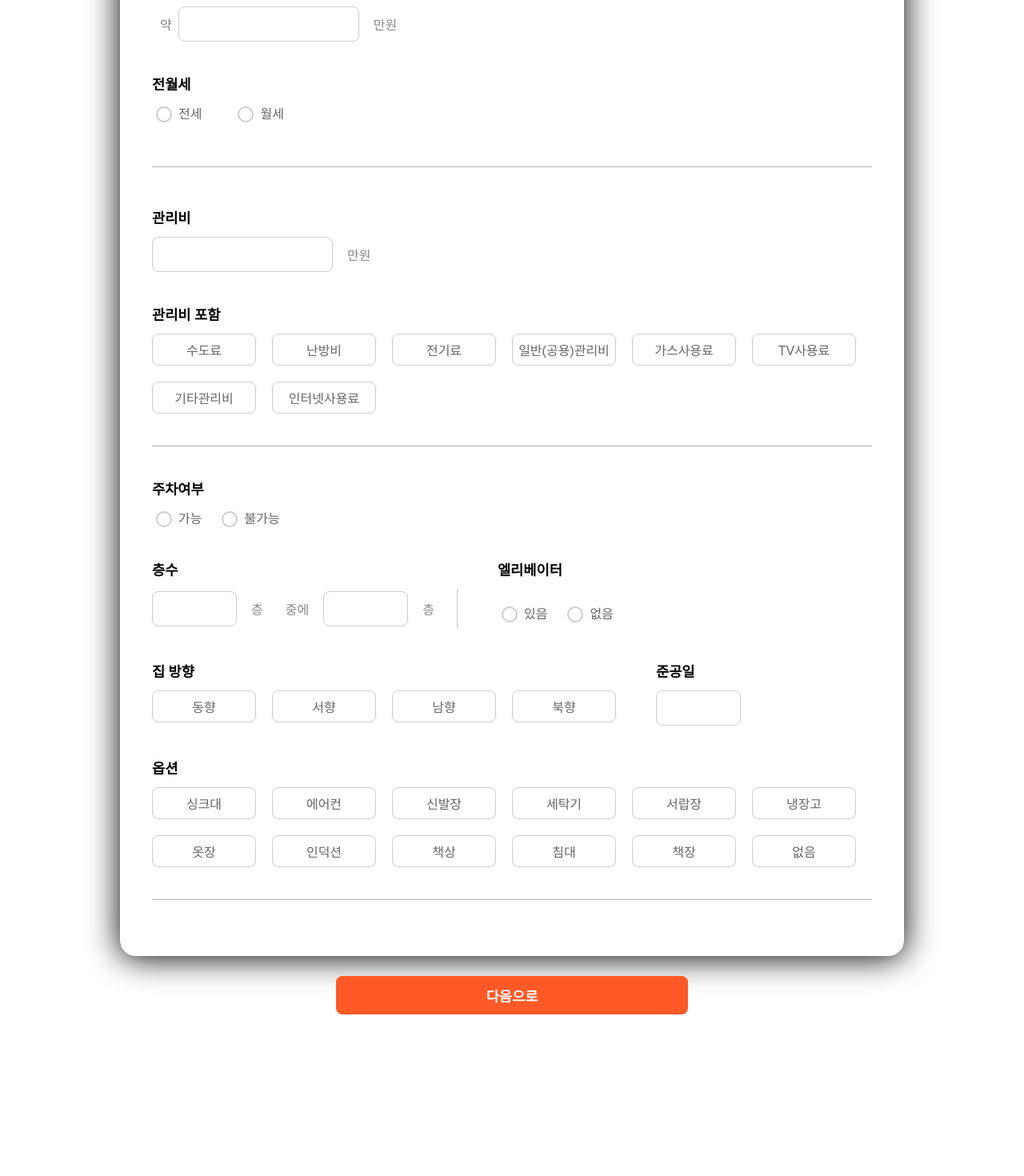
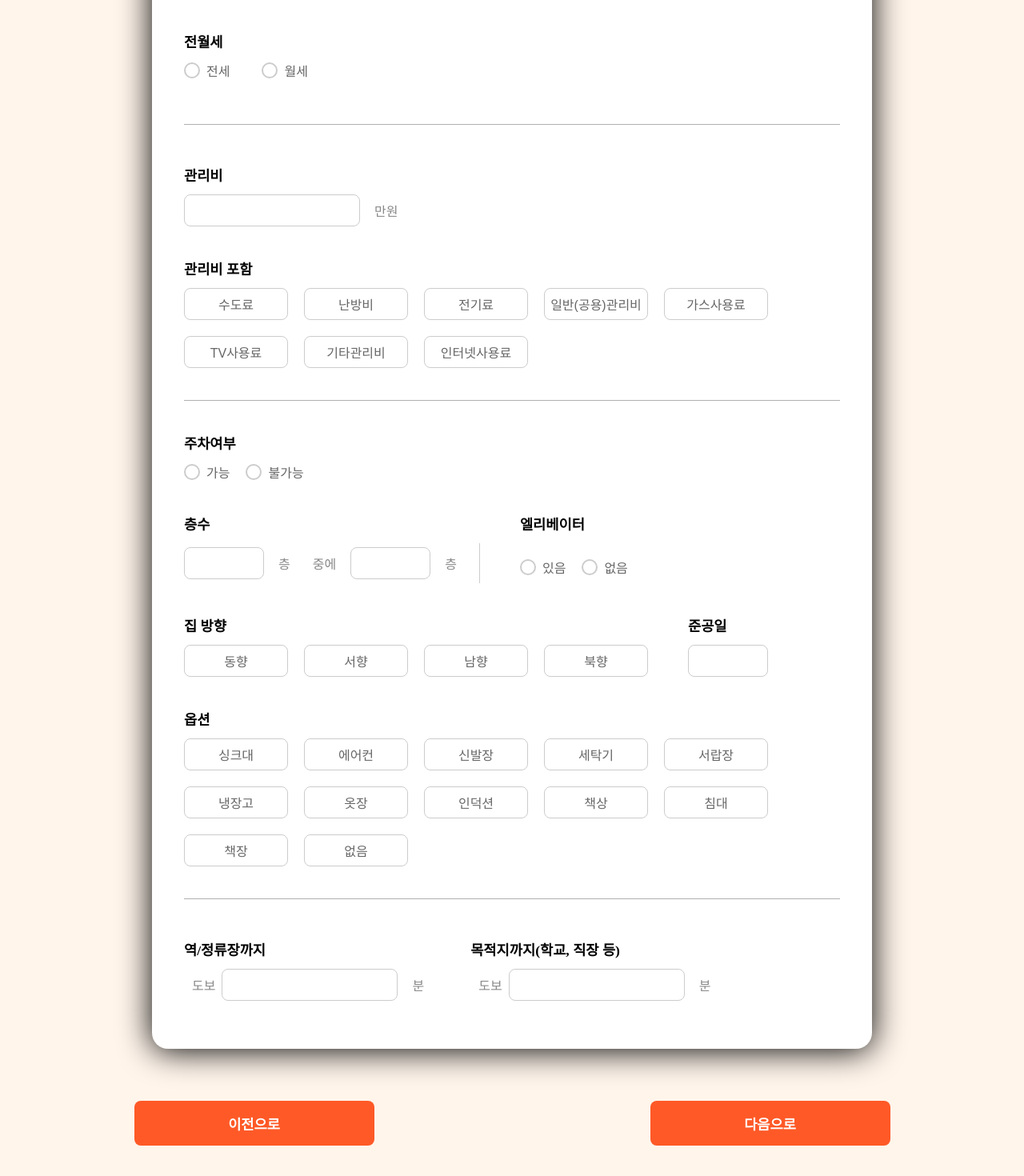
Before and after one commit to HSU-Likelion-Zipick/Zipick-Front, a React (Create React App) app: page /houseinfo in a window 1280 px wide. Shown: the part 594-2064 px from the top of the page at 80% size. Before the commit the page ends 1870 px from the top, so only its background shows below. Built offline with nearby package versions, Linux system fonts and the light colour scheme.

Commit message:
✨ : 목적지까지 작성 코드 완료

```diff
--- /dev/null
+++ b/src/css/GlobalStyles.scss
@@ -0,0 +1,16 @@
+* {
+  box-sizing: border-box;
+  margin: 0;
+  padding: 0;
+}
+
+html,
+body {
+  width: 100%;
+  height: 100%;
+}
+
+#root {
+  width: 100%;
+  height: 100%;
+}
--- a/src/css/HouseInfo.scss
+++ b/src/css/HouseInfo.scss
@@ -1,4 +1,5 @@
 .house {
+  background-color: #fff5eb;
   .top-image {
     display: flex;
     flex-direction: column;
@@ -85,6 +86,7 @@
       display: flex;
       flex-direction: column;
       margin-top: 50px;
+      background-color: white;
 
       .house-title {
         font-weight: bold;
@@ -495,11 +497,64 @@
       }
     }
 
+    .walktime-wrapper {
+      display: flex;
+      gap: 40px;
+      align-items: flex-start;
+
+      .size {
+        display: flex;
+        flex-direction: column;
+
+        .size-title {
+          font-weight: bold;
+          font-size: 1.1rem;
+          margin-bottom: 12px;
+          margin-top: 40px;
+          margin-left: 0px;
+
+          .subtitle {
+            font-size: 0.9rem;
+            color: #888;
+            font-weight: normal !important;
+            margin-left: 8px;
+          }
+        }
+
+        .size-input-group {
+          display: flex;
+          align-items: center;
+          gap: 8px;
+
+          span {
+            //'만원" 글자 설정
+            margin-left: 10px;
+            color: #888;
+            font-size: 1rem;
+          }
+
+          .size-input {
+            width: 220px;
+            height: 40px;
+            border: 1px solid #ccc; //월수입 박스 테두리
+            border-radius: 8px;
+          }
+        }
+      }
+    }
+  }
+
+  .button-wrapper {
+    display: flex;
+    flex-direction: row; // 가로 배치
+    justify-content: center;
+    gap: 10px;
+    margin-top: 40px;
+    margin-bottom: 40px;
+
     .next-button {
-      width: 90%;
-      max-width: 200px;
-      margin: 25px auto auto;
-      height: 48px;
+      width: 300px; // 버튼 너비 늘림
+      height: 56px; // 버튼 높이 늘림
       border: none;
       border-radius: 8px;
       background: #ff5927;
@@ -508,7 +563,12 @@
       font-weight: bold;
       text-align: center;
       cursor: pointer;
-      display: block;
+      transition: background-color 0.2s;
+      margin-bottom: 40px;
+
+      &:hover {
+        background: #ff4713;
+      }
     }
   }
 }
--- a/src/pages/HouseInfo.jsx
+++ b/src/pages/HouseInfo.jsx
@@ -2,6 +2,7 @@ import React from 'react'
 import ZIPPICK from "../assets/ZIPPICK.png";
 import "../css/HouseInfo.scss";
 import { useState } from 'react';
+import "../css/GlobalStyles.scss";
 
 const HouseInfo = () => {
     const [rentType, setRentType] = useState(""); //라디오 버튼 상태 관리
@@ -143,7 +144,7 @@ const HouseInfo = () => {
                                 type="radio"
                                 name="parkingType"
                                 value="가능"
-                                chekced={parkingType === '가능'}
+                                checked={parkingType === '가능'}
                                 onChange={handleParkingChange}
                                 className="radio-input"/>
                         <span className="radio-text">가능</span>
@@ -248,12 +249,40 @@ const HouseInfo = () => {
                 <hr className="underLine" />
 
 
+                <div className="walktime-wrapper">
+                <div className="size">
+                <div className="size-title">역/정류장까지</div>
+                <div className="size-input-group">
+                    <span>도보</span>
+                    <input type="text" className="size-input" />
+                            <span>분</span>
+                            <span className="vertical-line"></span>
+                        </div>
+
+                </div>
+
+                    <div className="size">
+                        <div className="size-title">목적지까지
+                        <span className="suabtitle">(학교, 직장 등)</span>
+                    </div>
+                <div className="size-input-group">
+                    <span>도보</span>
+                    <input type="text" className="size-input" />
+                    <span>분</span>
+                </div>
+                </div>
+            </div> {/*walktime wrapper 닫는 div */}
+
             </div>{/* big-box 닫는div */}
 
+            <div className="button-wrapper">
+            <button className="next-button" >
+                이전으로
+            </button>
             <button className="next-button" >
                 다음으로
             </button>
-
+            </div>
         </div>
       )
 }
```
